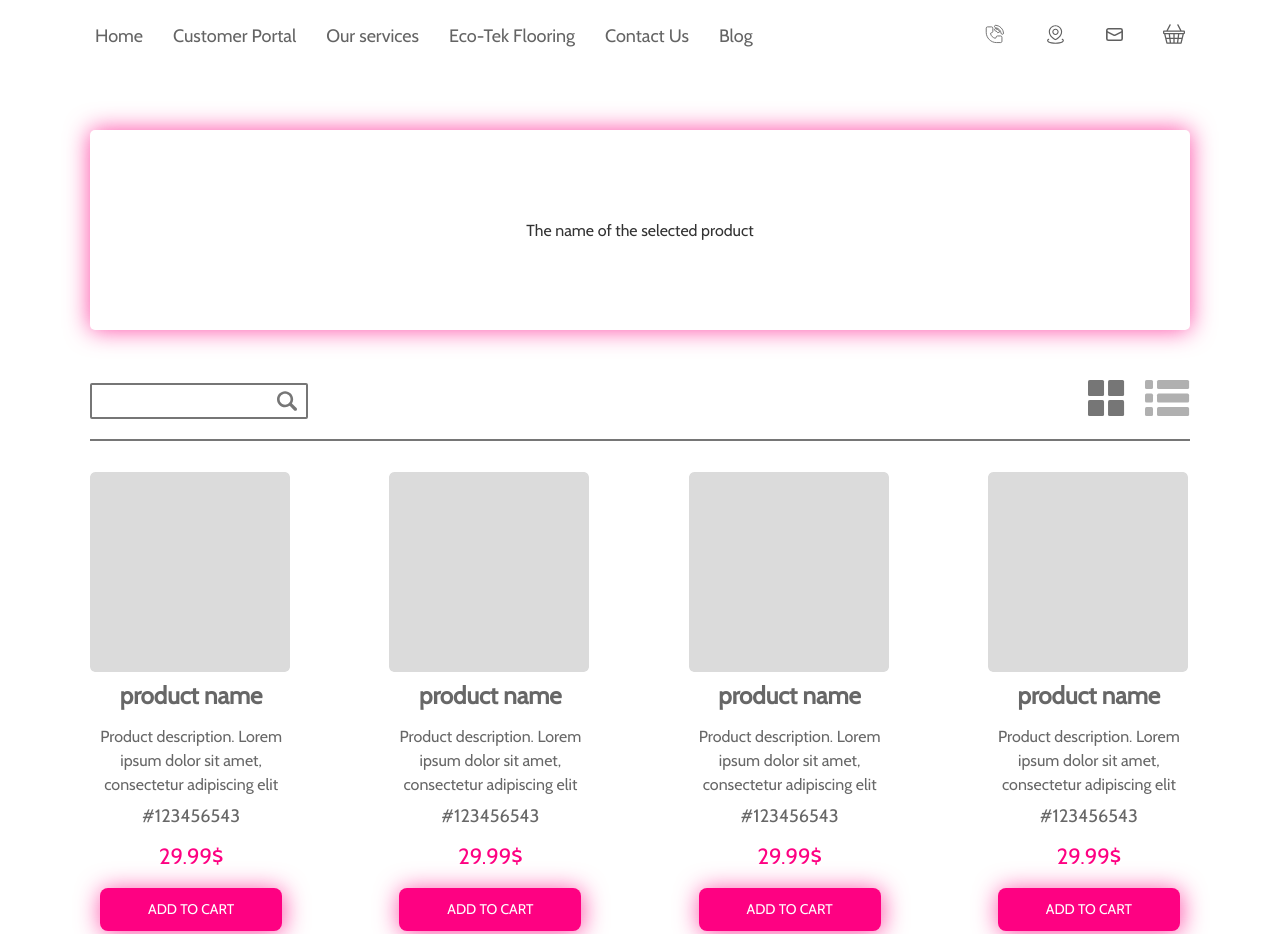
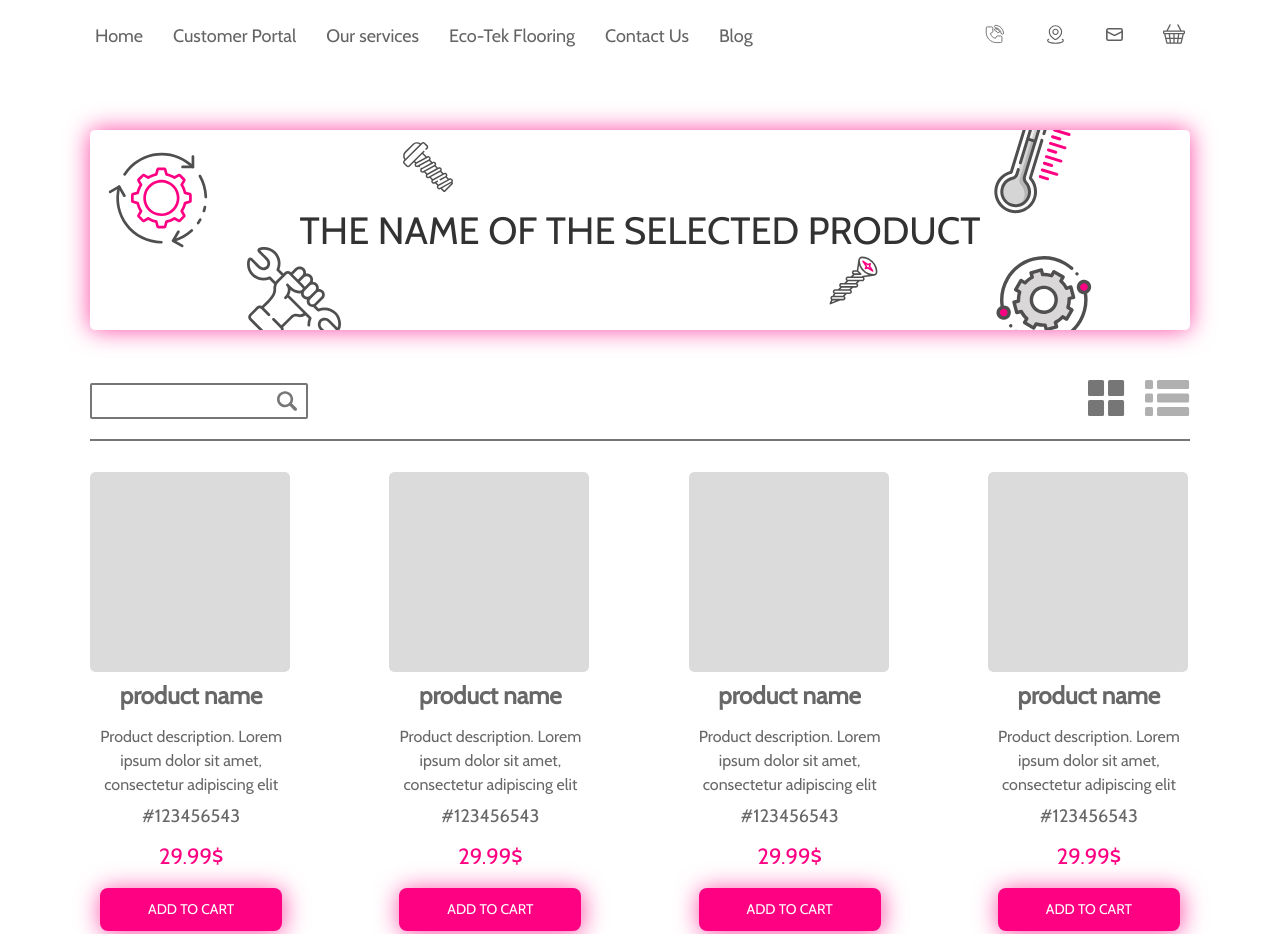
Before and after one commit to alexandr1223/tek-express, a website: page app/marketplace-list.html in a window 1280 px wide. Shown: the top 934 px of the page. Drawn offline with nearby package versions, Linux system fonts and the light colour scheme.

Commit message:
Создание баннера на странице маркетплейса

```diff
--- a/app/marketplace-list.html
+++ b/app/marketplace-list.html
@@ -73,7 +73,15 @@
             <div class="market-list">
                 <div class="container">
                     <div class="market-list__banner">
-                        The name of the selected product
+                        <span>
+                            The name of the selected product
+                        </span>
+                        <img src="images/svg/marketplace-icon1.svg" alt="" class="img-svg market-list__img1">
+                        <img src="images/svg/marketplace-icon2.svg" alt="" class="img-svg market-list__img2">
+                        <img src="images/svg/marketplace-icon3.svg" alt="" class="img-svg market-list__img3">
+                        <img src="images/svg/marketplace-icon4.svg" alt="" class="img-svg market-list__img4">
+                        <img src="images/svg/marketplace-icon5.svg" alt="" class="img-svg market-list__img5">
+                        <img src="images/svg/marketplace-icon6.svg" alt="" class="img-svg market-list__img6">
                     </div>
                     <div class="market-list__content">
                         <div class="market-list__nav">
--- a/app/sass/marketplace/marketplace.sass
+++ b/app/sass/marketplace/marketplace.sass
@@ -15,6 +15,36 @@
         border-radius: 5px
         box-shadow: 0px 0px 24px rgba(254, 1, 130, 0.72)
         margin-bottom: 50px
+        position: relative
+        overflow: hidden
+        span
+            font-size: 38px
+            text-align: center
+            text-transform: uppercase
+    &__img1
+        position: absolute
+        left: 18px
+        top: 20px
+    &__img2
+        position: absolute
+        top: 12px
+        left: 313px
+    &__img4
+        position: absolute
+        top: -22px
+        right: 116px
+    &__img3
+        position: absolute
+        bottom: 24px
+        right: 311px
+    &__img5
+        position: absolute
+        bottom: -11px
+        left: 157px
+    &__img6
+        position: absolute
+        bottom: -30px
+        right: 89px
     &__nav
         display: flex
         justify-content: space-between
```
Also changed, not shown: app/css/style.min.css, app/images/svg/marketplace-icon1.svg (added), app/images/svg/marketplace-icon2.svg (added), app/images/svg/marketplace-icon3.svg (added), app/images/svg/marketplace-icon4.svg (added), app/images/svg/marketplace-icon5.svg (added), app/images/svg/marketplace-icon6.svg (added).
